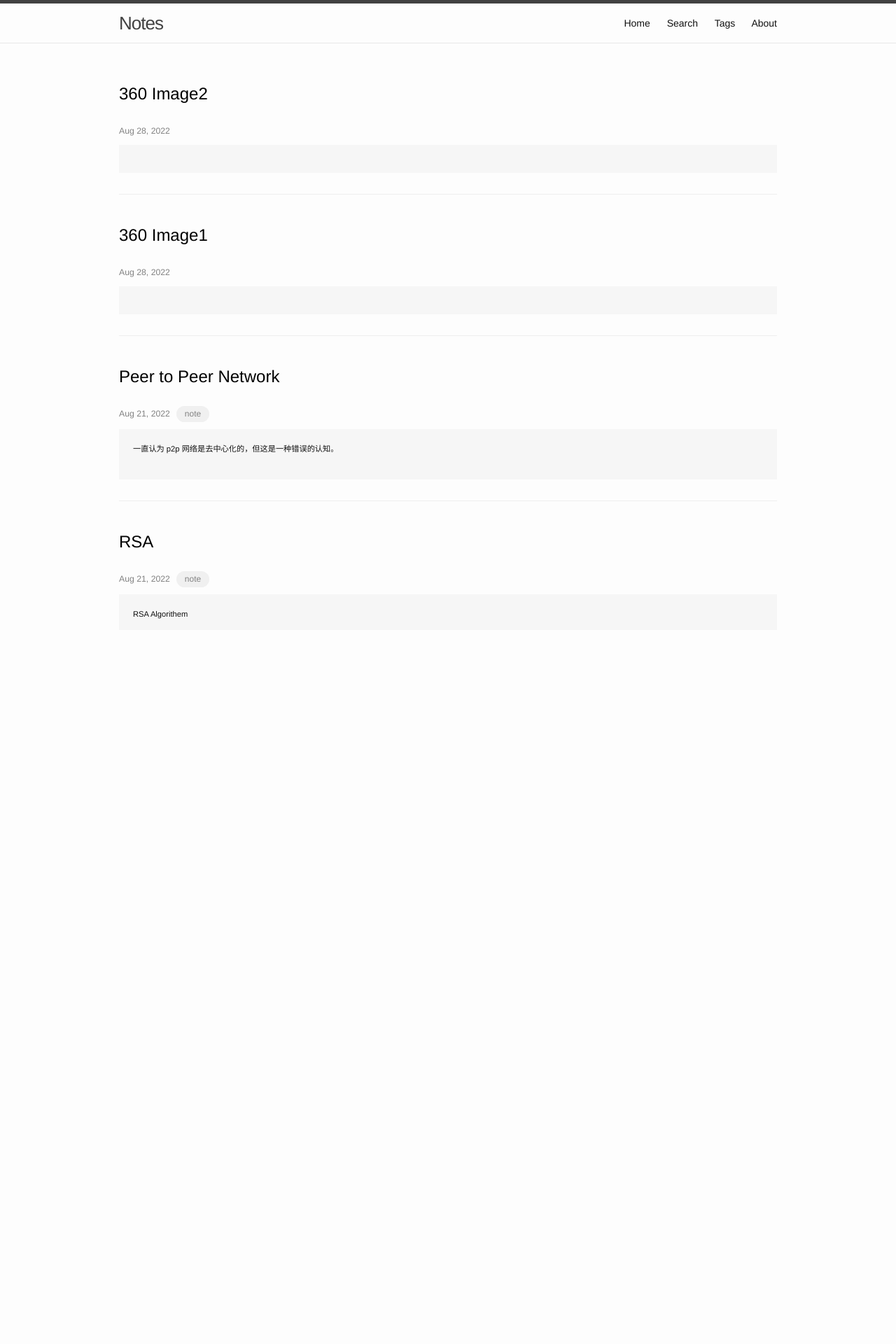
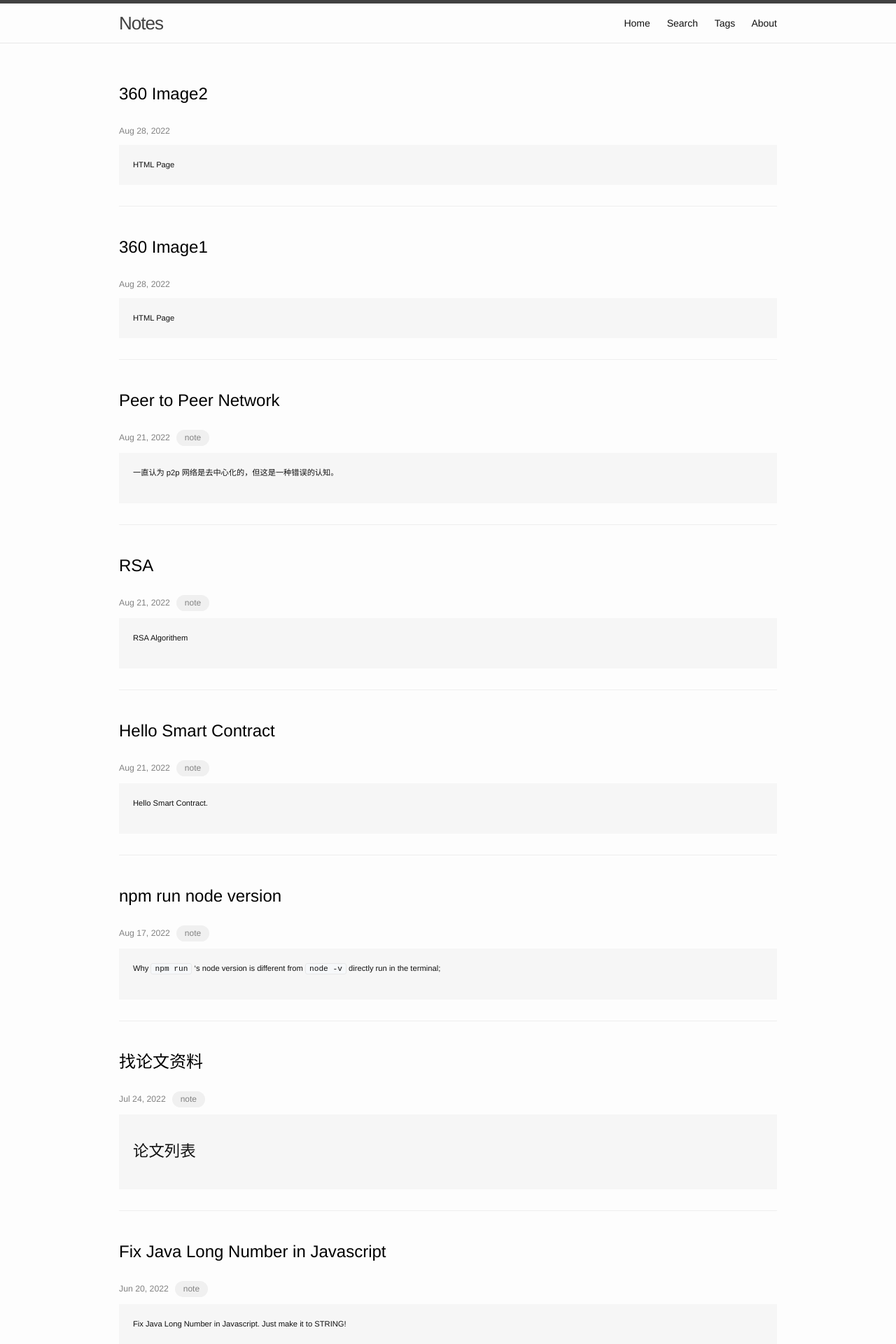
Before and after one commit to zhoukekestar/notes, a Jekyll site: the page built from index.html, in a window 1280 px wide. Shown: the top 1920 px of the page at 70% size. Built offline with Jekyll 4.4.1, drawn with Linux system fonts in a browser that asks for light colours; the list of posts is cut into pages by our own code; before the commit the page ends 900 px from its top, so only the background shows below that.

Commit message:
Update Code

```diff
--- a/index.html
+++ b/index.html
@@ -42,9 +42,13 @@
           {% endif %}
         </div>
 
-        <article>
-          {{ post.excerpt | markdownify }}
-        </article>
+        {% if post.layout == "blank" %}
+          <article>HTML Page</article>
+        {% else %}
+          <article>
+            {{ post.excerpt | markdownify }}
+          </article>
+        {% endif %}
 
       </li>
     {% endfor %}
```
